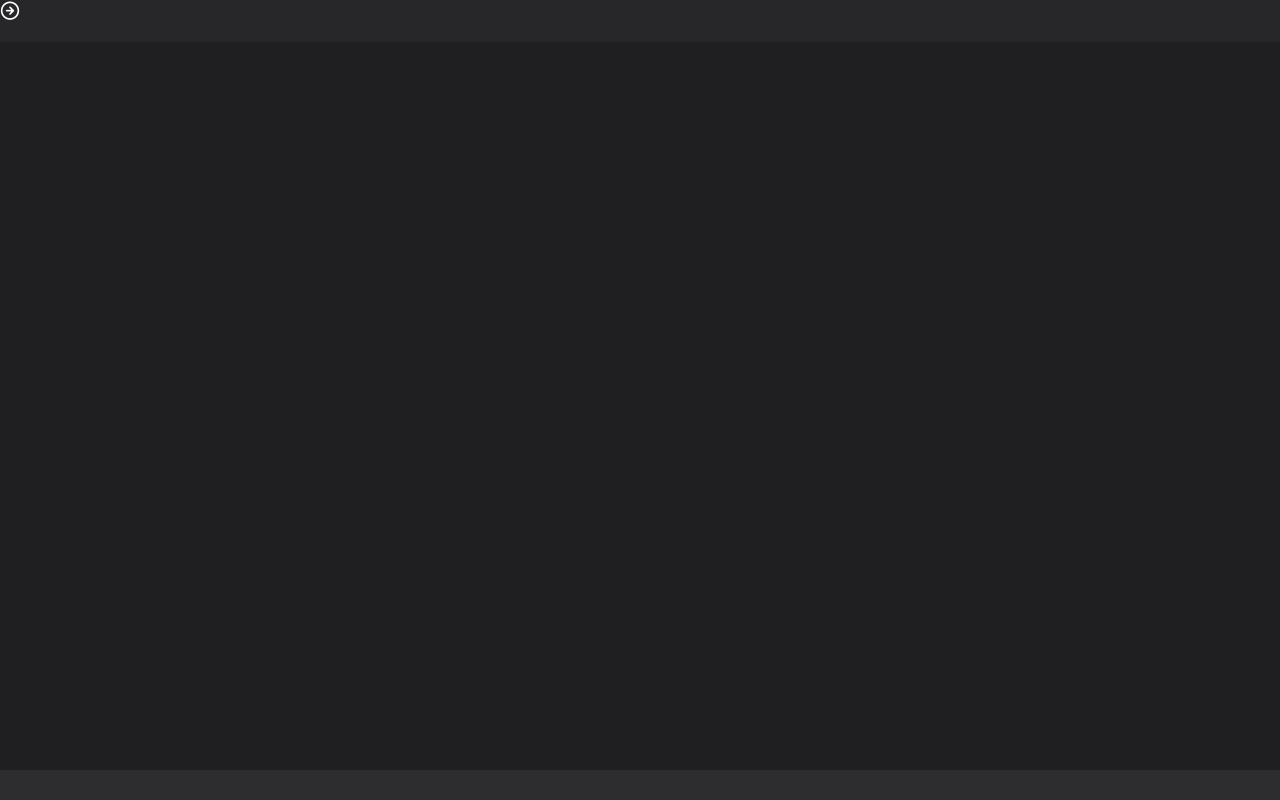
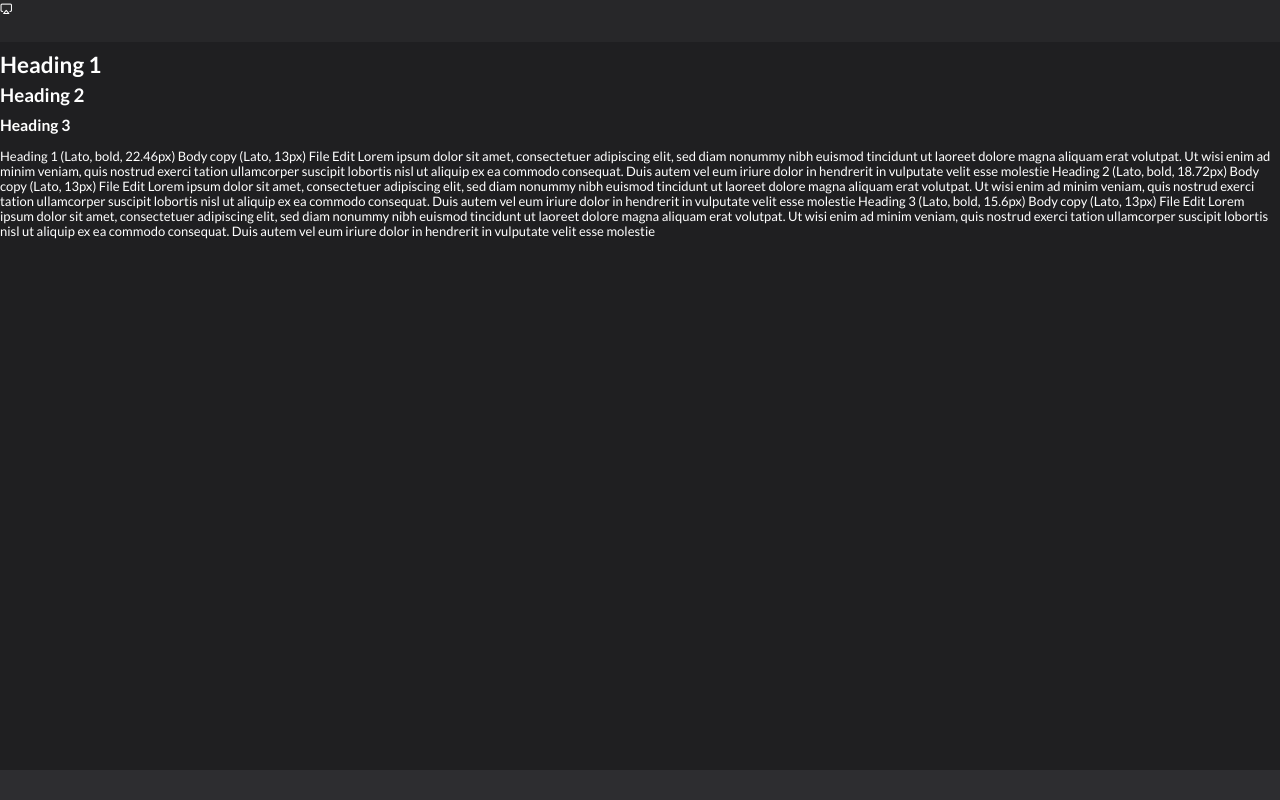
Before and after one commit to rumanHuq/react-photo-editor-clone, a React (Vite) app: page / in a window 1280 px wide. Built offline with nearby package versions, Linux system fonts and the light colour scheme.

Commit message:
Styleguide implement

```diff
--- a/src/assets/style.css
+++ b/src/assets/style.css
@@ -1,3 +1,17 @@
+@font-face {
+  font-family: 'Lato';
+  src:  url('fonts/Lato-Regular.ttf');
+  font-weight: normal;
+  font-style: normal;
+}
+
+@font-face {
+  font-family: 'Lato';
+  src:  url('fonts/Lato-Bold.ttf');
+  font-weight: bold;
+  font-style: bold;
+}
+
 @font-face {
   font-family: 'qt-artboard';
   src:  url('fonts/qt-artboard.eot?1obv5q');
--- a/src/components/App.tsx
+++ /dev/null
@@ -1,24 +0,0 @@
-import styled from "styled-components";
-import { Menubar } from "./Menubar";
-import { Statusbar } from "./Statusbar";
-
-/**
- * Custom cursor: https://javascript.plainenglish.io/how-to-create-a-custom-css-pointer-in-react-2d4684215564
- */
-
-const AppWrapper = styled.section`
-  display: grid;
-  grid-template-columns: auto;
-  grid-template-rows: 42px 1fr 30px;
-  height: 100vh;
-  overflow: hidden;
-  width: 100vw;
-`;
-
-export const App = () => (
-  <AppWrapper>
-    <Menubar />
-    <main />
-    <Statusbar />
-  </AppWrapper>
-);
--- a/src/components/Icon/index.tsx
+++ b/src/components/Icon/index.tsx
@@ -1,19 +1,20 @@
 import styled from "styled-components";
 import type { StyledElement } from "@/@types";
-import { names, IconName } from "./names";
+import { names } from "./names";
+import type { IconName } from "./names";
 
 interface IconProps extends StyledElement<HTMLSpanElement> {
   name: IconName;
-  variant?: "small" | "big";
+  big?: boolean;
 }
 
-const IconWrapper = styled.span<Pick<IconProps, "variant">>`
+const IconWrapper = styled.span<Pick<IconProps, "big">>`
   color: #fff;
   cursor: pointer;
-  font-size: ${({ variant }) => (variant === "big" ? "1.25rem" : "1.125rem")};
+  font-size: ${({ big }) => (big ? "1.25rem" : "1.125rem")};
 `;
 
-export const Icon = ({ name, variant = "small", className, ...domProps }: IconProps) => {
+export const Icon = ({ name, big = true, className, ...domProps }: IconProps) => {
   const spanClassName = [names[name], className].filter(Boolean).join(" ");
-  return <IconWrapper className={spanClassName} variant={variant} {...domProps} />;
+  return <IconWrapper className={spanClassName} big={big} {...domProps} />;
 };
--- a/src/components/Menubar.tsx
+++ b/src/components/Menubar.tsx
@@ -7,7 +7,7 @@ const MenubarWrapper = styled.nav`
 export const Menubar = () => {
   return (
     <MenubarWrapper>
-      <Icon name="arrowRightCircle" variant="big" />
+      <Icon name="airplay" />
     </MenubarWrapper>
   );
 };
--- a/src/main.styled.ts
+++ b/src/main.styled.ts
@@ -1,23 +1,61 @@
 import { normalize } from "polished";
-import { createGlobalStyle } from "styled-components";
+import styled, { createGlobalStyle } from "styled-components";
 
 export const GlobalStyles = createGlobalStyle`
   ${normalize()}
-  html {
-    box-sizing: border-box
-  }
-
-  body {
-    background-color: var(--grey13);
-  }
 
   *, *::before, *::after {
     box-sizing: inherit;
   }
 
-  a,button,select{
+  html {
+    box-sizing: border-box;
+    font-size: 62.5%;;
+  }
+
+  body {
+    background-color: var(--grey13);
+    color: #fff;
+    font-family: 'Lato', sans-serif;
+    font-size: 1.6rem;
+    line-height: 1.5rem;
+  }
+
+  h1 {
+    font-size: 2.246rem;
+  }
+
+  h2 {
+    font-size: 1.872rem;
+  }
+
+  h3 {
+    font-size: 1.56rem;
+  }
+
+  p {
+    font-size: 1.3rem;
+  }
+
+
+  a,
+  button,
+  select {
     cursor: pointer;
   }
+`;
+
+/**
+ * Custom cursor: https://javascript.plainenglish.io/how-to-create-a-custom-css-pointer-in-react-2d4684215564
+ */
+
+export const AppWrapper = styled.section`
+  display: grid;
+  grid-template-columns: auto;
+  grid-template-rows: 42px 1fr 30px;
+  height: 100vh;
+  overflow: hidden;
+  width: 100vw;
 `;
 
 export const theme = {
--- a/src/main.tsx
+++ b/src/main.tsx
@@ -1,9 +1,37 @@
 import React from "react";
 import ReactDOM from "react-dom";
 import { ThemeProvider } from "styled-components";
-import { App } from "./components/App";
-import { GlobalStyles, theme } from "./main.styled";
+import { Menubar } from "./components/Menubar";
+import { Statusbar } from "./components/Statusbar";
+import { AppWrapper, GlobalStyles, theme } from "./main.styled";
+
 import "./assets/style.css";
+
+const App = () => (
+  <AppWrapper>
+    <Menubar />
+    <main>
+      <h1>Heading 1</h1>
+      <h2>Heading 2</h2>
+      <h3>Heading 3</h3>
+      <p>
+        Heading 1 (Lato, bold, 22.46px) Body copy (Lato, 13px) File Edit Lorem ipsum dolor sit amet, consectetuer
+        adipiscing elit, sed diam nonummy nibh euismod tincidunt ut laoreet dolore magna aliquam erat volutpat. Ut wisi
+        enim ad minim veniam, quis nostrud exerci tation ullamcorper suscipit lobortis nisl ut aliquip ex ea commodo
+        consequat. Duis autem vel eum iriure dolor in hendrerit in vulputate velit esse molestie Heading 2 (Lato, bold,
+        18.72px) Body copy (Lato, 13px) File Edit Lorem ipsum dolor sit amet, consectetuer adipiscing elit, sed diam
+        nonummy nibh euismod tincidunt ut laoreet dolore magna aliquam erat volutpat. Ut wisi enim ad minim veniam, quis
+        nostrud exerci tation ullamcorper suscipit lobortis nisl ut aliquip ex ea commodo consequat. Duis autem vel eum
+        iriure dolor in hendrerit in vulputate velit esse molestie Heading 3 (Lato, bold, 15.6px) Body copy (Lato, 13px)
+        File Edit Lorem ipsum dolor sit amet, consectetuer adipiscing elit, sed diam nonummy nibh euismod tincidunt ut
+        laoreet dolore magna aliquam erat volutpat. Ut wisi enim ad minim veniam, quis nostrud exerci tation ullamcorper
+        suscipit lobortis nisl ut aliquip ex ea commodo consequat. Duis autem vel eum iriure dolor in hendrerit in
+        vulputate velit esse molestie
+      </p>
+    </main>
+    <Statusbar />
+  </AppWrapper>
+);
 
 ReactDOM.render(
   <React.StrictMode>
```
Also changed, not shown: src/assets/fonts/Lato-Bold.ttf (added), src/assets/fonts/Lato-Regular.ttf (added).
